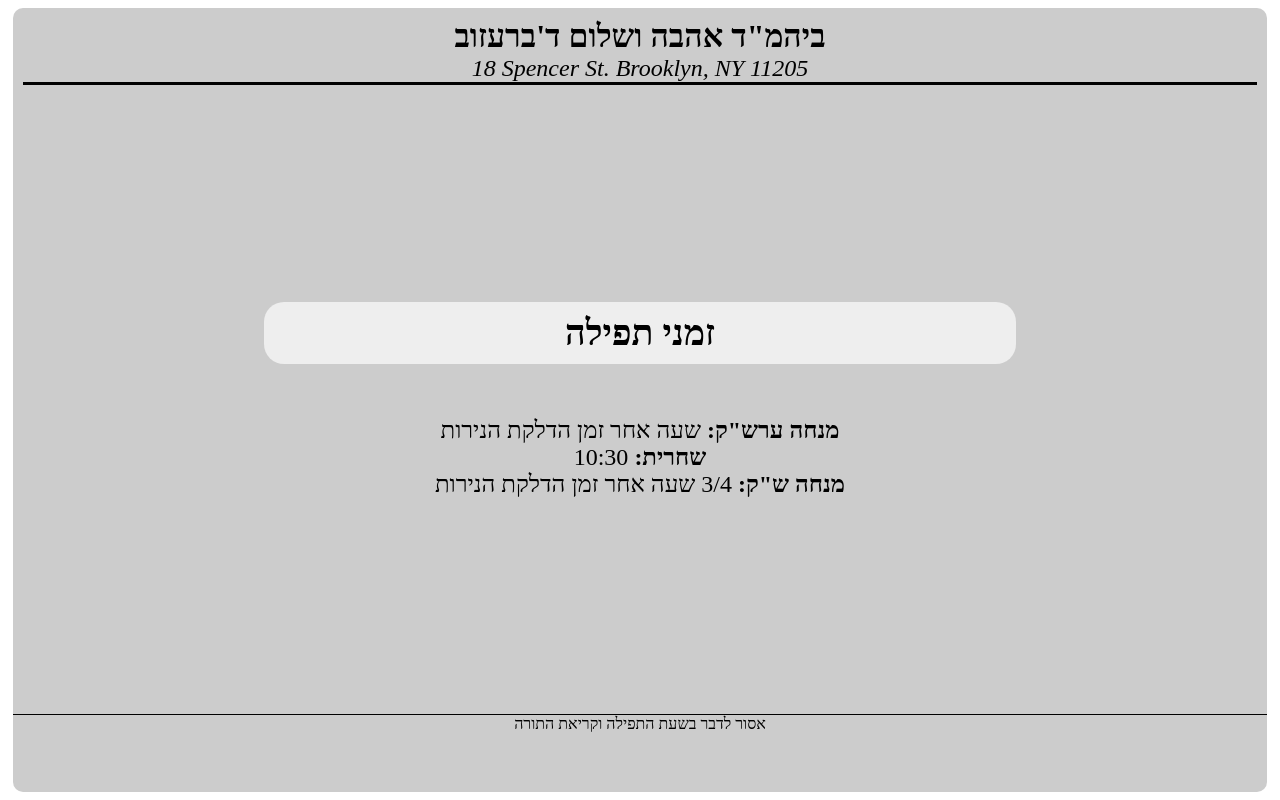
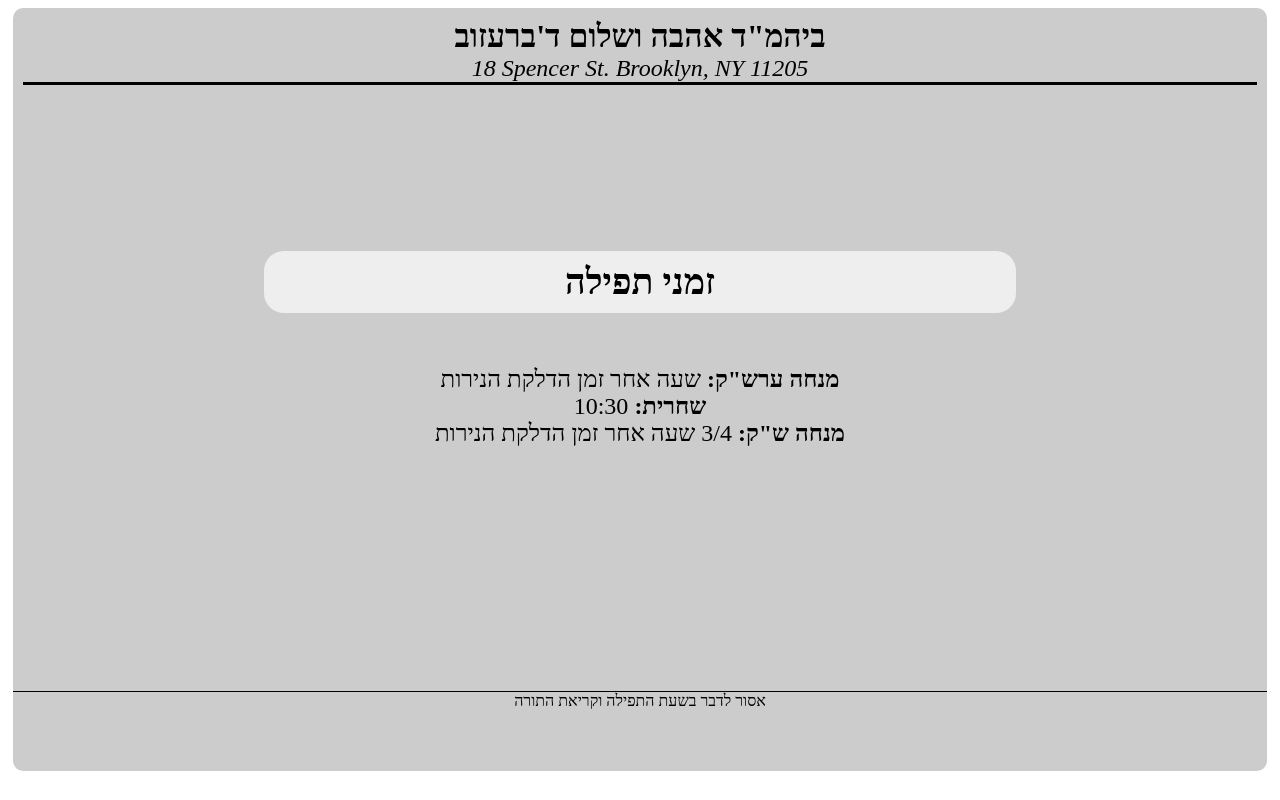
Before and after one commit to yoizfefisch/brezev, a plain HTML site: page index.html in a window 1280 px wide. Drawn offline with Linux system fonts and the light colour scheme.

Commit message:
Update style.css

```diff
--- a/style.css
+++ b/style.css
@@ -4,34 +4,29 @@
   border: 0;
   padding: 0;
   text-align: center;
-  overflow: hidden;
 }
 
 body {
-    height: 100vh;
-    width: 100vw;
     padding: 1vh 1vw;
 }
 
 .wrapper {
-  height: 100%;
-  width: 100%;
   background-color: #ccc;
   border-radius: 10px;
 }
 
 header {
-  height: 32%;
+  min-height: 25vh;
   padding: 10px;
 }
 
 main {
-  height: 58%;
+  min-height: 55vh;
   font-size: 1.5em;
 }
 
 footer {
-  height: 10%;
+  min-height: 10vh;
   border-top: 1px solid black;
 }
 
```
